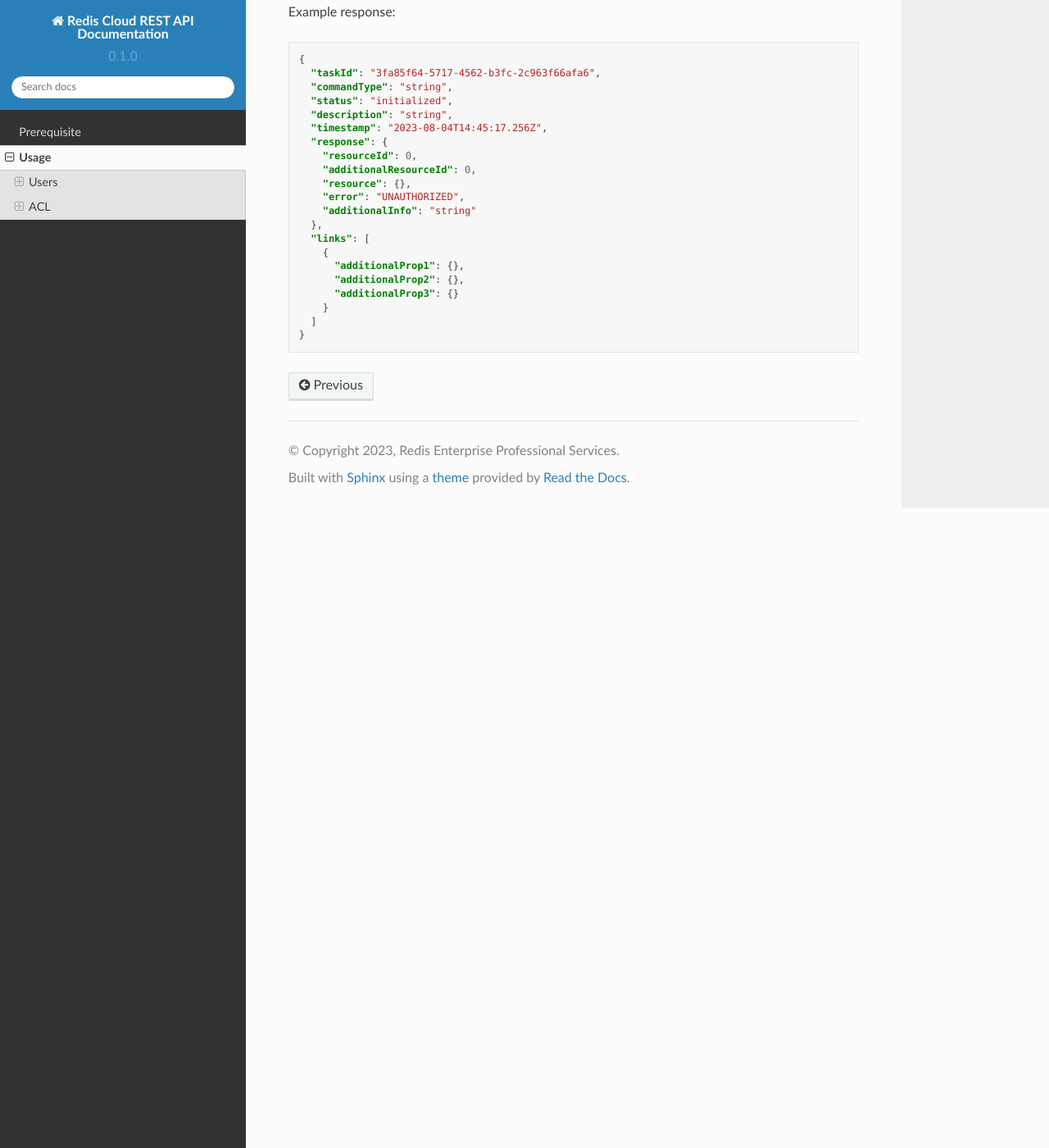
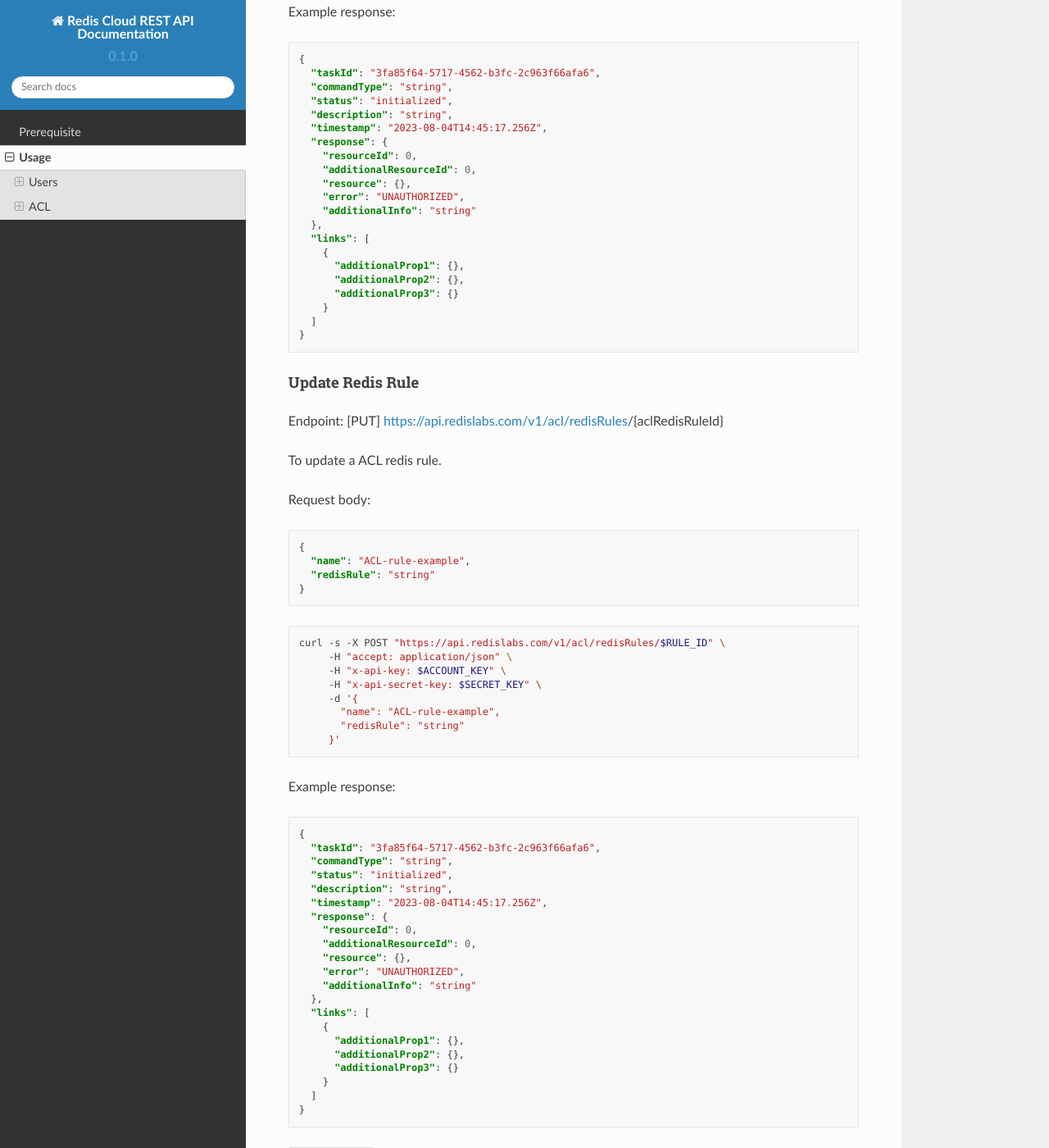
Before and after one commit to Redis-ProfessionalService/cloud-api, a Sphinx documentation site: the page built from docs/source/usage.rst, in a window 1280 px wide and 1400 px high, scrolled down 4464 px. Shown: the whole window at 82% size. Built offline with Sphinx 7.4.7 and the Read the Docs theme 2.0.0, drawn with Linux system fonts in a browser that asks for light colours.

Commit message:
Update usage.rst

```diff
--- a/docs/source/usage.rst
+++ b/docs/source/usage.rst
@@ -261,3 +261,56 @@
       }
     ]
   }
+
+Update Redis Rule
++++++++++++++++++
+
+Endpoint: [PUT] https://api.redislabs.com/v1/acl/redisRules/{aclRedisRuleId}
+
+To update a ACL redis rule.
+
+Request body:
+
+.. code-block:: json
+
+  {
+    "name": "ACL-rule-example",
+    "redisRule": "string"
+  }
+
+.. code-block:: shell
+
+  curl -s -X POST "https://api.redislabs.com/v1/acl/redisRules/$RULE_ID" \
+       -H "accept: application/json" \
+       -H "x-api-key: $ACCOUNT_KEY" \
+       -H "x-api-secret-key: $SECRET_KEY" \
+       -d '{
+         "name": "ACL-rule-example",
+         "redisRule": "string"
+       }'
+
+Example response:
+
+.. code-block:: json
+
+  {
+    "taskId": "3fa85f64-5717-4562-b3fc-2c963f66afa6",
+    "commandType": "string",
+    "status": "initialized",
+    "description": "string",
+    "timestamp": "2023-08-04T14:45:17.256Z",
+    "response": {
+      "resourceId": 0,
+      "additionalResourceId": 0,
+      "resource": {},
+      "error": "UNAUTHORIZED",
+      "additionalInfo": "string"
+    },
+    "links": [
+      {
+        "additionalProp1": {},
+        "additionalProp2": {},
+        "additionalProp3": {}
+      }
+    ]
+  }
```
